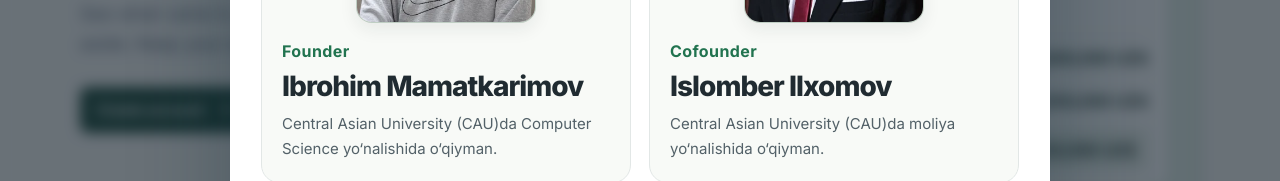
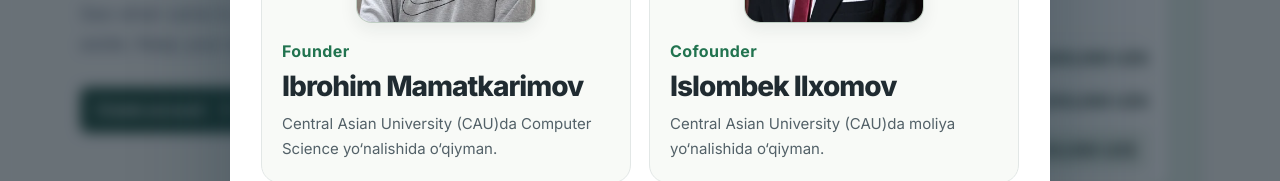
Before and after one commit to IbrohimMamatkarimov/myiqtisodai, a Next.js app in the folder frontend/: page /en/about in a window 1280 px wide. Both pictures are taken after a click on the button "Jamoa". Shown: the part 405-586 px from the top of the page. Built offline with nearby package versions, Linux system fonts and the light colour scheme.

Commit message:
Correct Islombek’s name on the team card

```diff
--- a/frontend/src/components/CreatorTeam.tsx
+++ b/frontend/src/components/CreatorTeam.tsx
@@ -34,7 +34,7 @@ export function CreatorTeam({brand,accent}:{brand:string;accent:string}){
       <img className="creator-team-portrait" src="/cofounder-portrait.webp" alt="" width={320} height={400}/>
       <div>
        <p className="creator-team-eyebrow">Cofounder</p>
-       <h2 id="creator-cofounder-name">{english?"Ilxomov Islomber":"Islomber Ilxomov"}</h2>
+       <h2 id="creator-cofounder-name">{english?"Ilxomov Islombek":"Islombek Ilxomov"}</h2>
        <p className="creator-team-bio">{english?"I study finance at Central Asian University (CAU).":"Central Asian University (CAU)da moliya yo‘nalishida o‘qiyman."}</p>
       </div>
      </article>
```
